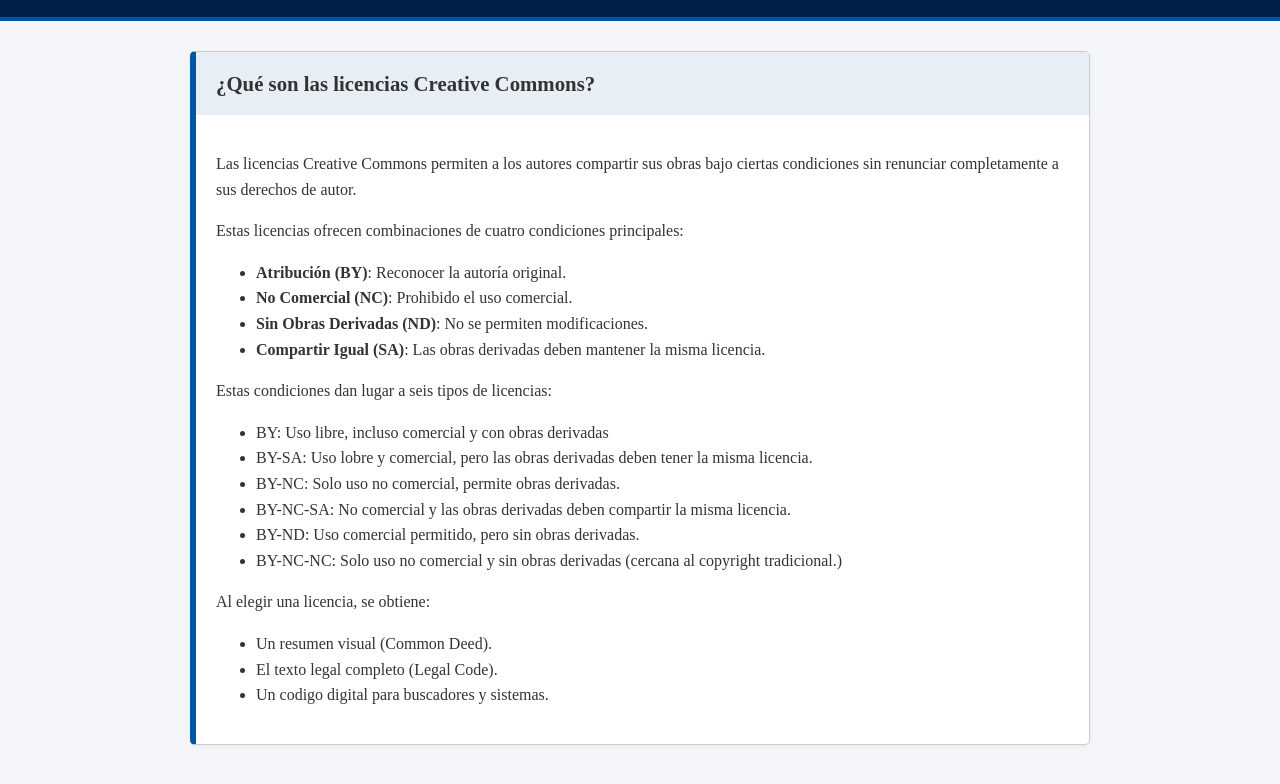
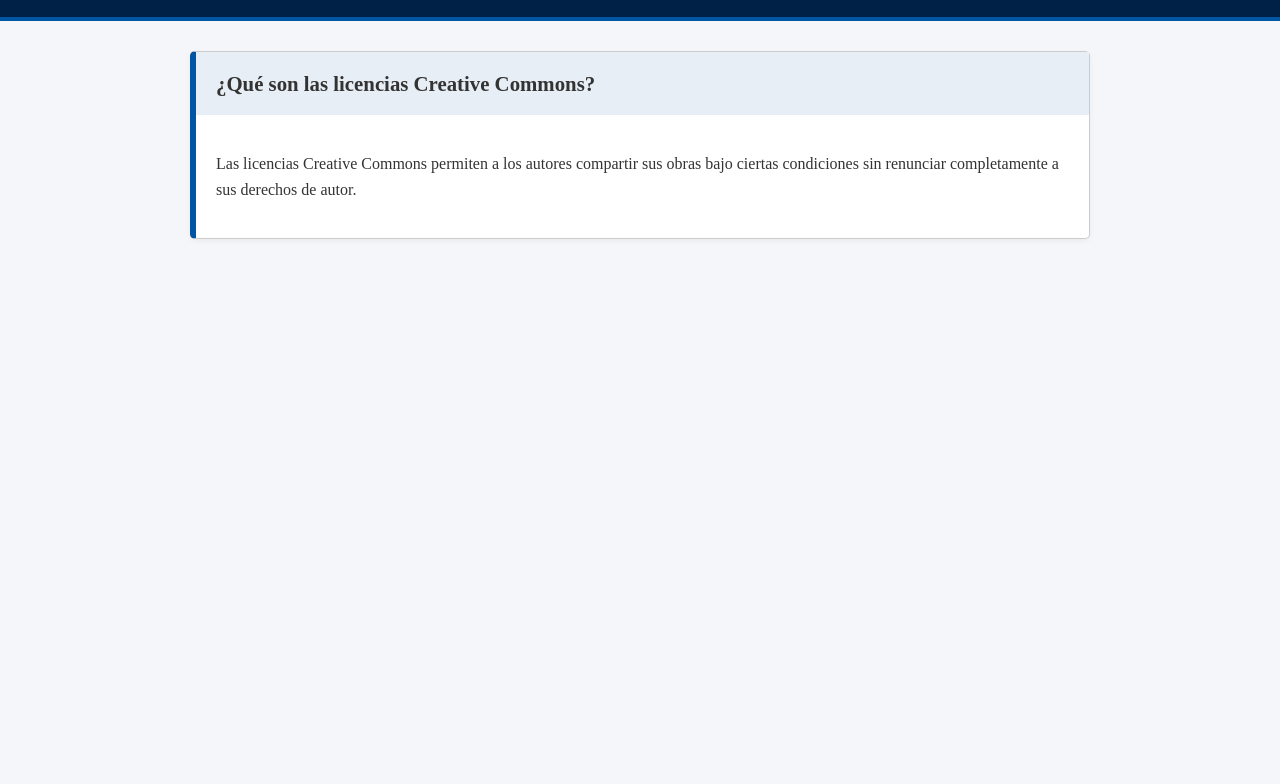
Before and after one commit to uncoma-curza-lab/Base_Estatica_grupo5_2025, a plain HTML site: page licencia.html in a window 1280 px wide. Shown: the part 110-894 px from the top of the page. After the commit the page ends 800 px from the top, so only its background shows below. Drawn offline with Linux system fonts and the light colour scheme.

Commit message:
Actualizacion licencia.html

```diff
--- a/licencia.html
+++ b/licencia.html
@@ -1,5 +1,6 @@
 <!DOCTYPE html>
 <html lang="es">
+
 <head>
   <meta charset="UTF-8" />
   <meta name="viewport" content="width=device-width, initial-scale=1.0" />
@@ -9,6 +10,7 @@
   <link href="https://fonts.googleapis.com/css?family=Roboto:300,400,500&display=swap" rel="stylesheet">
   <link rel="stylesheet" href="styles.css">
 </head>
+
 <body>
   <header>
     <h1>Licencia Creative Commons</h1>
@@ -24,28 +26,5 @@
     <div class="card open">
       <div class="header">¿Qué son las licencias Creative Commons?</div>
       <div class="content">
-        <p>Las licencias Creative Commons permiten a los autores compartir sus obras bajo ciertas condiciones sin renunciar completamente a sus derechos de autor.</p>
-        <p>Estas licencias ofrecen combinaciones de cuatro condiciones principales:</p>
-        <ul>
-          <li><strong>Atribución (BY)</strong>: Reconocer la autoría original.</li>
-          <li><strong>No Comercial (NC)</strong>: Prohibido el uso comercial.</li>
-          <li><strong>Sin Obras Derivadas (ND)</strong>: No se permiten modificaciones.</li>
-          <li><strong>Compartir Igual (SA)</strong>: Las obras derivadas deben mantener la misma licencia.</li>
-        </ul>
-
-        <p>Estas condiciones dan lugar a seis tipos de licencias:</p>
-        <ul>
-          <li>BY: Uso libre, incluso comercial y con obras derivadas</li>
-          <li>BY-SA: Uso lobre y comercial, pero las obras derivadas deben tener la misma licencia.</li>
-          <li>BY-NC: Solo uso no comercial, permite obras derivadas.</li>
-          <li>BY-NC-SA: No comercial y las obras derivadas deben compartir la misma licencia.</li>
-          <li>BY-ND: Uso comercial permitido, pero sin obras derivadas.
-          <li>BY-NC-NC: Solo uso no comercial y sin obras derivadas (cercana al copyright tradicional.)</li>
-        </ul>
-
-        <p>Al elegir una licencia, se obtiene:</p>
-        <ul>
-          <li>Un resumen visual (Common Deed).</li>
-          <li>El texto legal completo (Legal Code).</li>
-          <li>Un codigo digital para buscadores y sistemas.</li>
-        </ul>
+        <p>Las licencias Creative Commons permiten a los autores compartir sus obras bajo ciertas condiciones sin
+          renunciar completamente a sus derechos de autor.</p>
```
